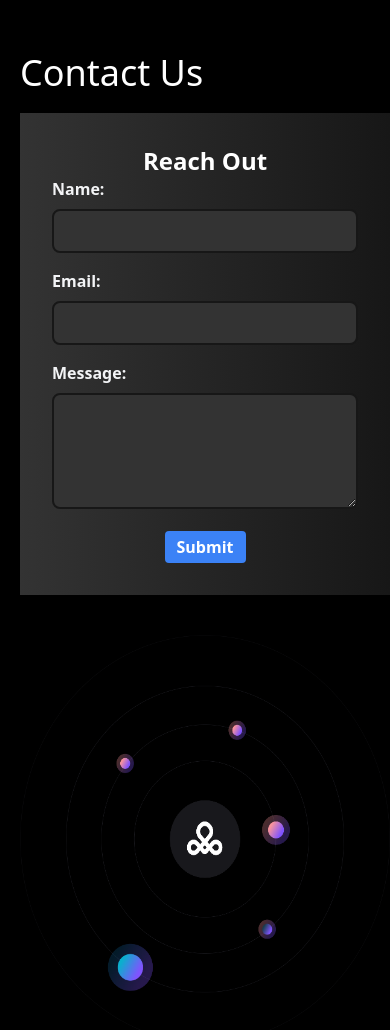
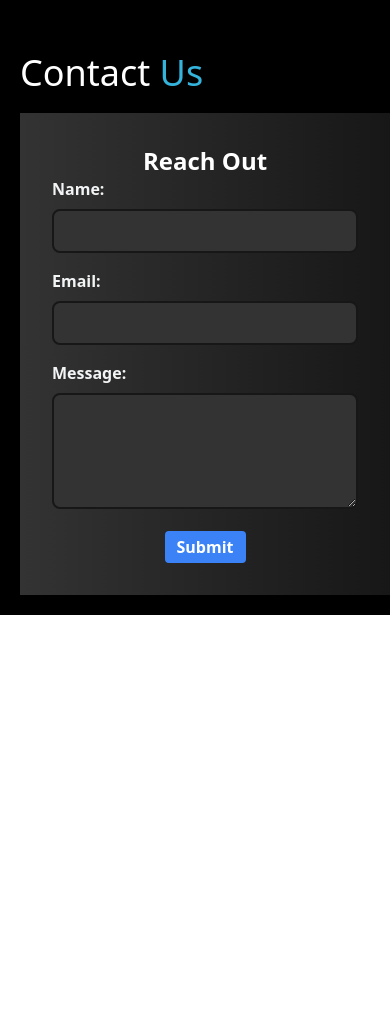
Before and after one commit to Upsurge-Tech/UpsurgeVite, a React (Vite) app in the folder upsurge/: page / in a window 390 px wide. Shown: the part 8797-9827 px from the top of the page. After the commit the page ends 9412 px from the top, so only its background shows below. Built offline with nearby package versions, Linux system fonts and the light colour scheme.

Commit message:
responsive

```diff
--- a/upsurge/src/components/career/career.jsx
+++ b/upsurge/src/components/career/career.jsx
@@ -44,11 +44,14 @@ const Career = () => {
   return (
     <main id="career" className="bg-black min-w-screen min-h-screen">
       <div className="text-white flex flex-col md:flex-row w-full md:w-full gap-20">
-        <div ref={video_load} className=" w-full md:w-[40%] md:pl-20   ">
+        <div
+          ref={video_load}
+          className="hidden md:block w-full md:w-[40%] md:pl-20"
+        >
           <img
             src={globe}
             alt="Your Image"
-            className="w-full h-full object-cover hidden md:visible"
+            className="w-full h-full object-cover"
           />
         </div>
         <div
--- a/upsurge/src/components/contact/contact.jsx
+++ b/upsurge/src/components/contact/contact.jsx
@@ -51,11 +51,13 @@ const Contact = () => {
   return (
     <main className="flex flex-col min-w-full h-full bg-black text-white">
       <div className="flex flex-row items-center gap-10 md:gap-10 pb-5 md:pb-5 pl-5 md:pl-20">
-        <h2 className="text-4xl md:text-5xl">Contact Us</h2>
+        <h2 className="text-4xl md:text-5xl">
+          Contact <span className="text-[#34B4DC]"> Us</span>
+        </h2>
         <div className="flex-0 bg-gradient-to-r from-[#6adbfe] to-white h-2 md:h-[3px] md:flex-1"></div>
       </div>
-      <div className="flex flex-col md:flex-row items-center gap-5 md:gap-20 pb-5 md:pb-10 pl-5 md:pl-20">
-        <div className="w-full md:w-[40%] bg-gradient-to-r from-[#333333] to-[#171717] p-8">
+      <div className="flex flex-col-reverse md:flex-row items-center gap-5 md:gap-20 pb-5 md:pb-10 pl-5 md:pl-20">
+        <div className="w-full lg:w-[40%] bg-gradient-to-r from-[#333333] to-[#171717] p-8">
           <form>
             <h2 className="text-2xl md:text-3xl text-center font-semibold">
               Reach Out
@@ -109,7 +111,7 @@ const Contact = () => {
             </div>
           </form>
         </div>
-        <div className="w-full md:w-[60%] mt-5 md:mt-0">
+        <div className="hidden md:block w-full md:w-[60%] mt-5 md:mt-0">
           <img
             src={contact_net}
             alt="Your Image"
```
